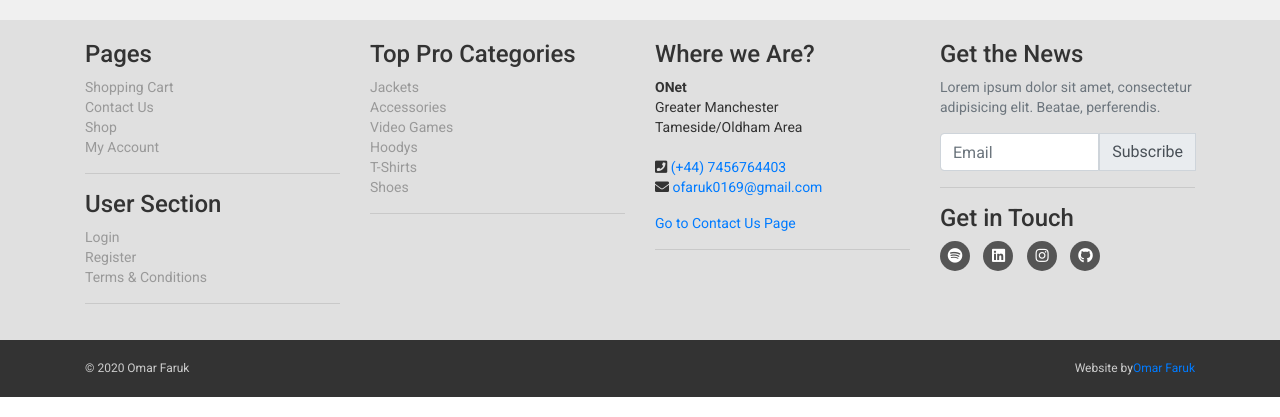
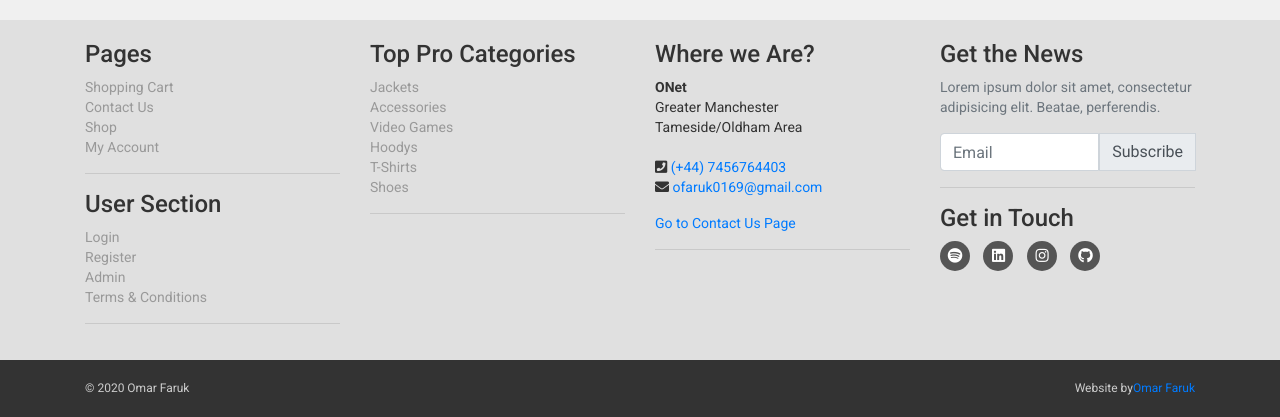
Before and after one commit to ofaruk0169/hadouken_ecommerce, a PHP site: page /ecommerce/index.php in a window 1280 px wide. Shown: the part 1927-2344 px from the top of the page. Run offline with PHP 8.4, Linux system fonts and the light colour scheme; data comes from the database, SQL or seed files in the repository; some libraries are stand-ins or nearby versions.

Commit message:
admin shortcut added

```diff
--- a/includes/footer.php
+++ b/includes/footer.php
@@ -18,6 +18,8 @@
 								<li><a href="logout.php">Logout</a></li>
 							<?php endif ?>
 							<li><a href="customer_register.php">Register</a></li>
+							<li><a href="admin_area/login.php">Admin</a></li>
+
 							<li><a href="terms.php">Terms &amp; Conditions</a></li>
 						</ul>
 						<hr class="hidden-md-down hidden-lg-down hidden-sm-down">
```
Also changed, not shown: customer/assets/customer_images/Driving_Vik.jpg (added).
